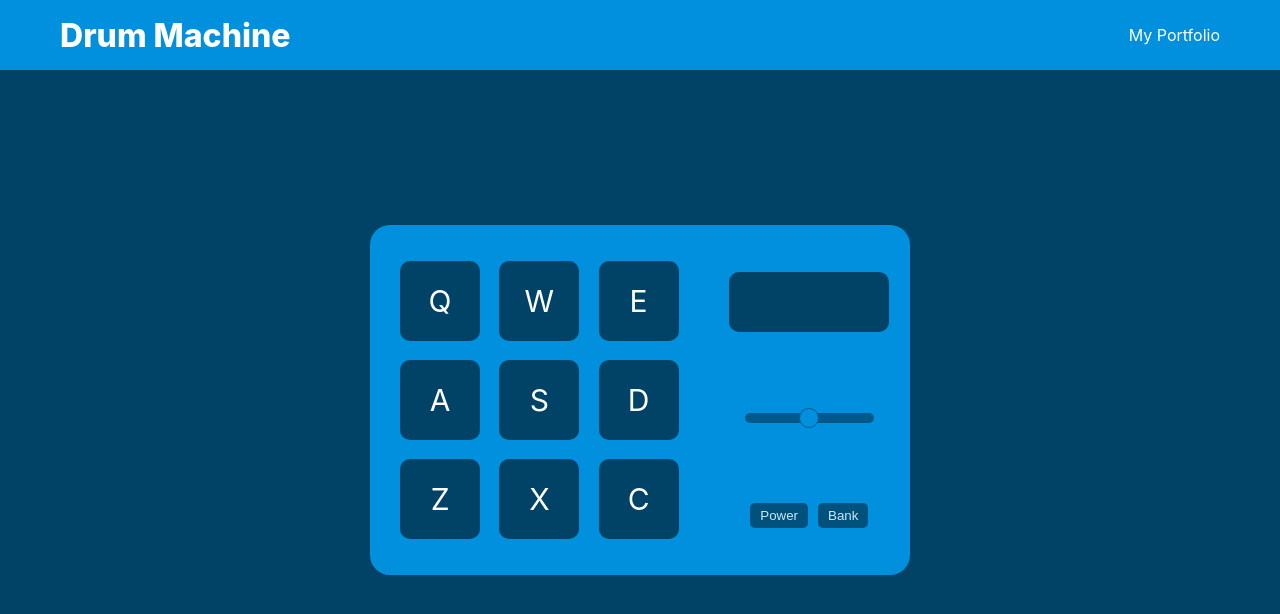
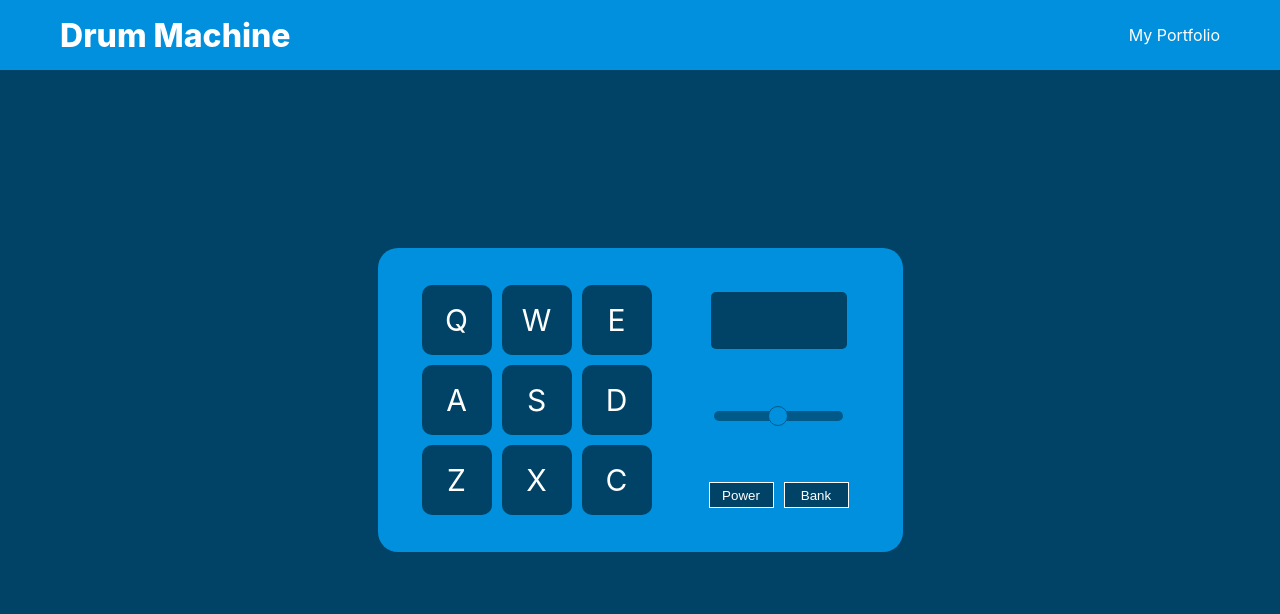
Before and after one commit to lorenzoSpec/drum-machine, a React (Create React App) app: page / in a window 1280 px wide. Shown: the top 614 px of the page. Built offline with nearby package versions, Linux system fonts and the light colour scheme.

Commit message:
finished css

```diff
--- a/src/App.css
+++ b/src/App.css
@@ -44,29 +44,27 @@ body, #root, #whole {
 /* ============= DRUM MACHINE =============== */
 
 #drum-machine {
-  width: 540px;
-  height: 350px;
+  width: 525px;
+  height: 304px;
   background-color: #0090DD;
   color: white;
   border-radius: 20px;
-  display: flex;
+  display: grid;
+  grid-template-columns: 242px 172px;
+  grid-column-gap: 35px;
+  justify-content: center;
   align-items: center;
-  justify-content: center;
 }
 
 #drum {
-  width: 60%;
-  height: 85%;
-  margin: 1.8% 2%;
-  display: flex;
-  flex-flow: row wrap;
-  align-items: center;
-  justify-content: space-evenly;
+  display: grid;
+  grid-template-columns: 70px 70px 70px;
+  grid-template-rows: 70px 70px 70px;
+  justify-content: center;
+  grid-gap: 10px;
 }
 
 .drum-pad {
-  width: 80px;
-  height: 80px;
   background-color: #014366;
   color: white;
   display: flex;
@@ -77,9 +75,7 @@ body, #root, #whole {
 }
 
 #tools {
-  width: 34%;
-  height: 95%;
-  margin: 2.5% 2%;
+  height: 90%;
   display: flex;
   flex-flow: column nowrap;
   align-items: center;
@@ -87,11 +83,11 @@ body, #root, #whole {
 }
 
 #display {
-  width: 160px;
-  height: 60px;
+  width: 136px;
+  height: 57px;
   background-color: #014366;
   color: white;
-  border-radius: 10px;
+  border-radius: 5px;
 }
 
 #volume-range {
@@ -128,11 +124,10 @@ body, #root, #whole {
 
 
 .onOff {
+  width: 65px;
+  height: 26px;
   background-color: #014366;
   color: white;
-  border: none;
-  border-radius: 5px;
+  border: 1px solid white;
   margin: 0 5px;
-  padding: 5px 10px;
-  opacity: 0.8;
 }
```
